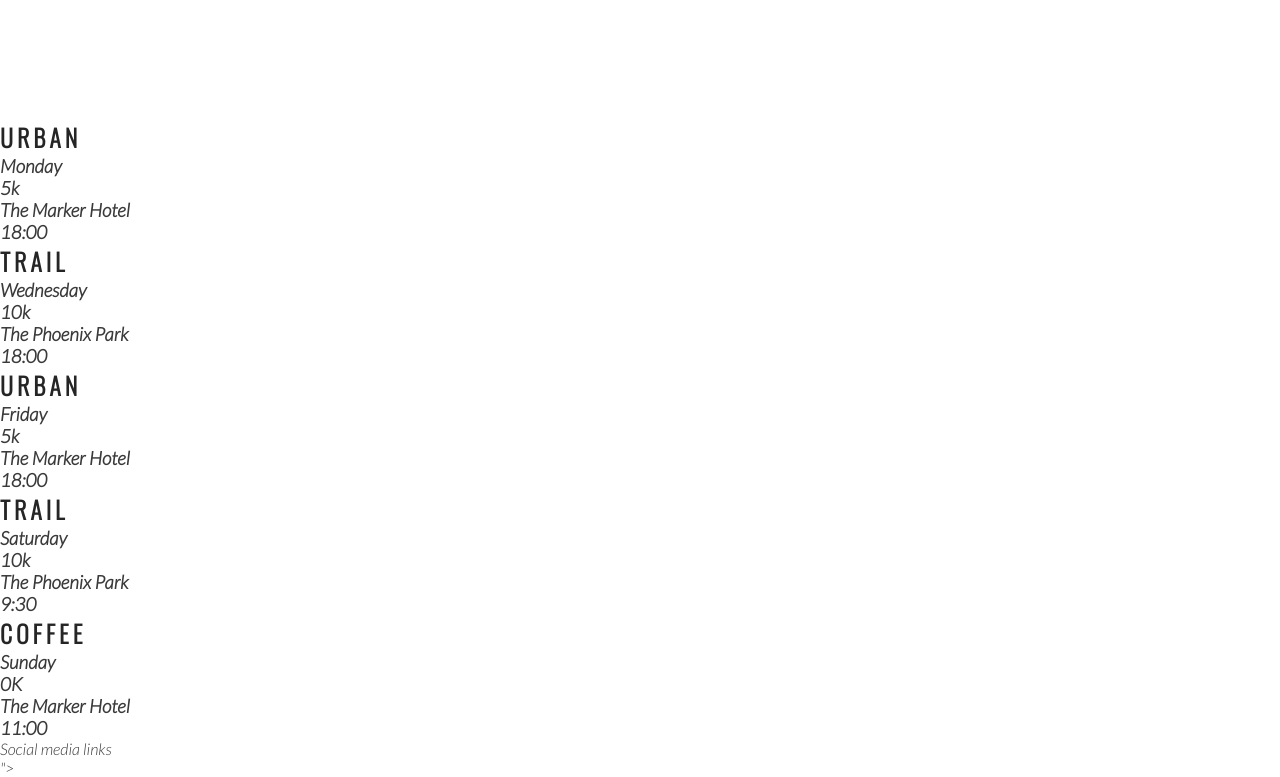
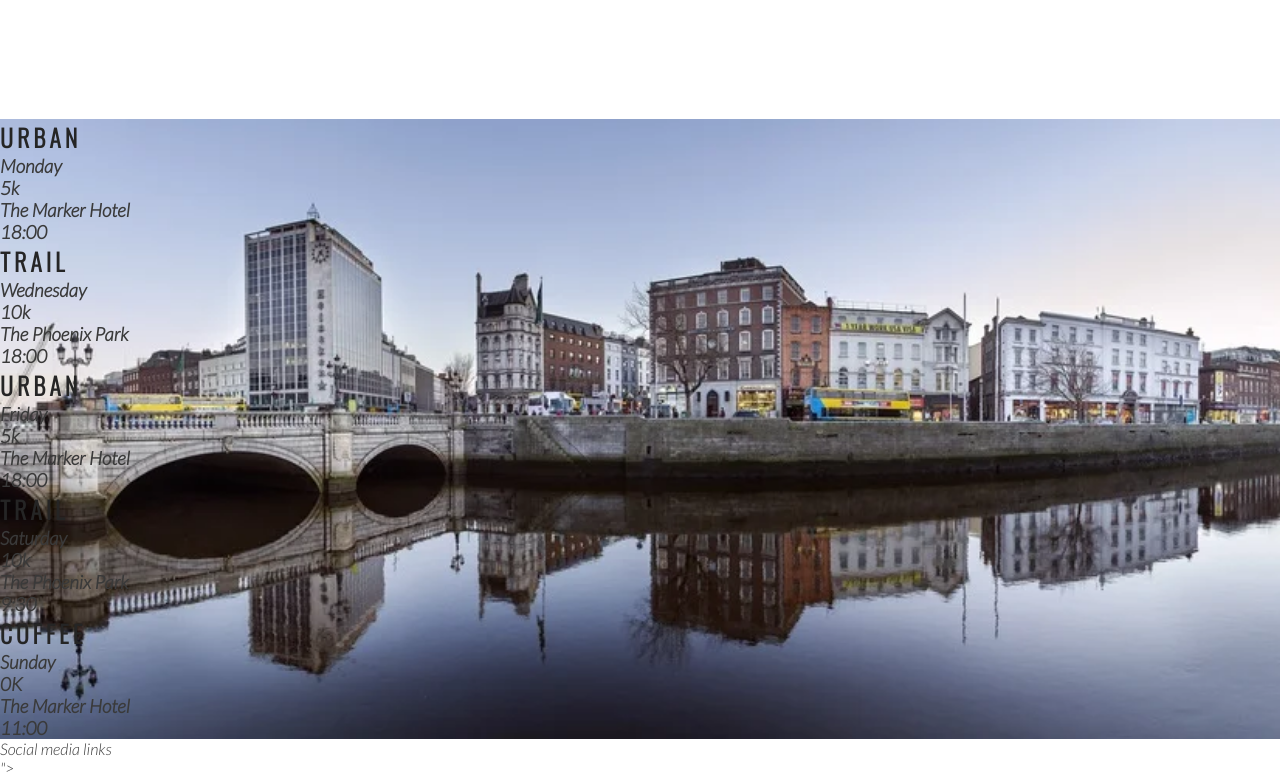
Before and after one commit to aodhank25/love-running, a plain HTML site: page index.html in a window 1280 px wide. Shown: the part 1176-1953 px from the top of the page. Drawn offline with nearby package versions, Linux system fonts and the light colour scheme.

Commit message:
add backgound image to times

```diff
--- a/assets/assets/css/style.css
+++ b/assets/assets/css/style.css
@@ -202,3 +202,15 @@
     height: 100%;
     border-radius: 50%;
 }
+
+
+/* event times  */
+
+#times{
+    background-image: url("../images/dublin-city.webp") ;
+    background-repeat: no-repeat;
+    background-size: cover;
+    background-position: center;
+    width: 100%;
+    overflow: none ;
+}
--- a/index.html
+++ b/index.html
@@ -82,7 +82,7 @@
         </div>
     </section>
 
-    <section>
+    <section id="times">
         <div>
             <h2>Urban</h2>
             <h3>Monday</h3>
```
Also changed, not shown: assets/assets/images/dublin-city.webp (added).
